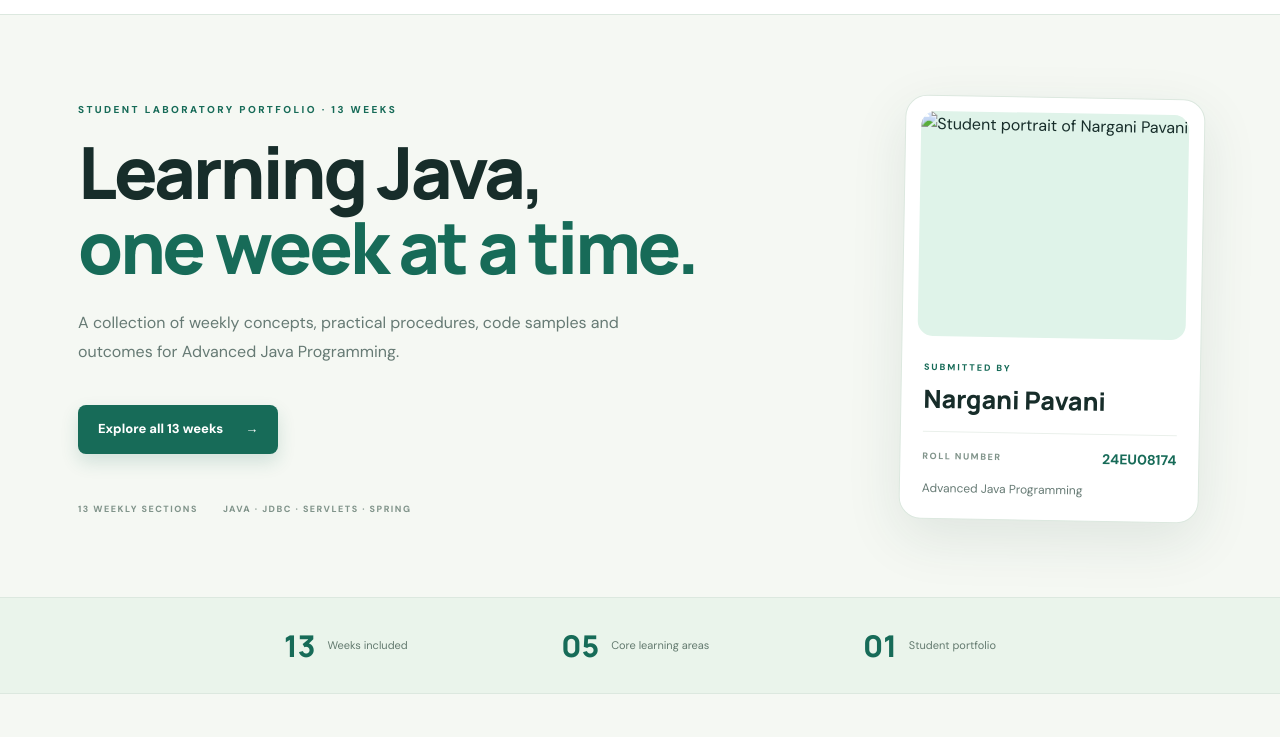
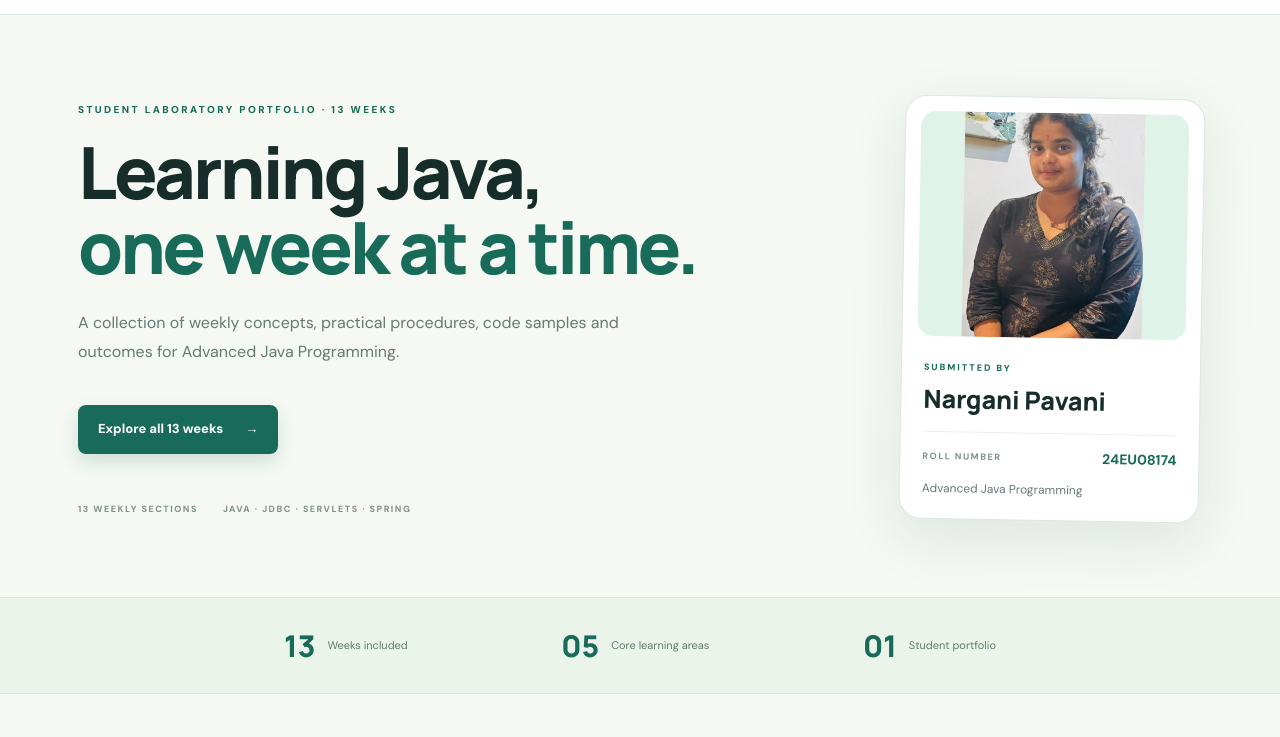
Before and after one commit to naraganipavani08/Advanced-Java-Record, a plain HTML site: page index.html in a window 1280 px wide. Shown: the part 63-800 px from the top of the page. Drawn offline with Linux system fonts and the light colour scheme.

Commit message:
Fix image source path in profile card

```diff
--- a/index.html
+++ b/index.html
@@ -17,7 +17,7 @@
 <p class="lead">A collection of weekly concepts, practical procedures, code samples and outcomes for Advanced Java Programming.</p>
 <a class="primary-btn" href="#weeks">Explore all 13 weeks <span>→</span></a>
 <div class="intro-meta"><span>13 WEEKLY SECTIONS</span><span>JAVA · JDBC · SERVLETS · SPRING</span></div></div>
-<div class="profile-card"><div class="photo-frame"><img src="assets/student-photo.jpg" alt="Student portrait of Nargani Pavani"></div>
+<div class="profile-card"><div class="photo-frame"><img src="student-photo.jpg" alt="Student portrait of Nargani Pavani"></div>
 <div class="profile-details"><p class="profile-label">SUBMITTED BY</p><h2>Nargani Pavani</h2>
 <div class="roll"><span>ROLL NUMBER</span><strong>24EU08174</strong></div><p class="course">Advanced Java Programming</p></div></div>
 </section>
```
